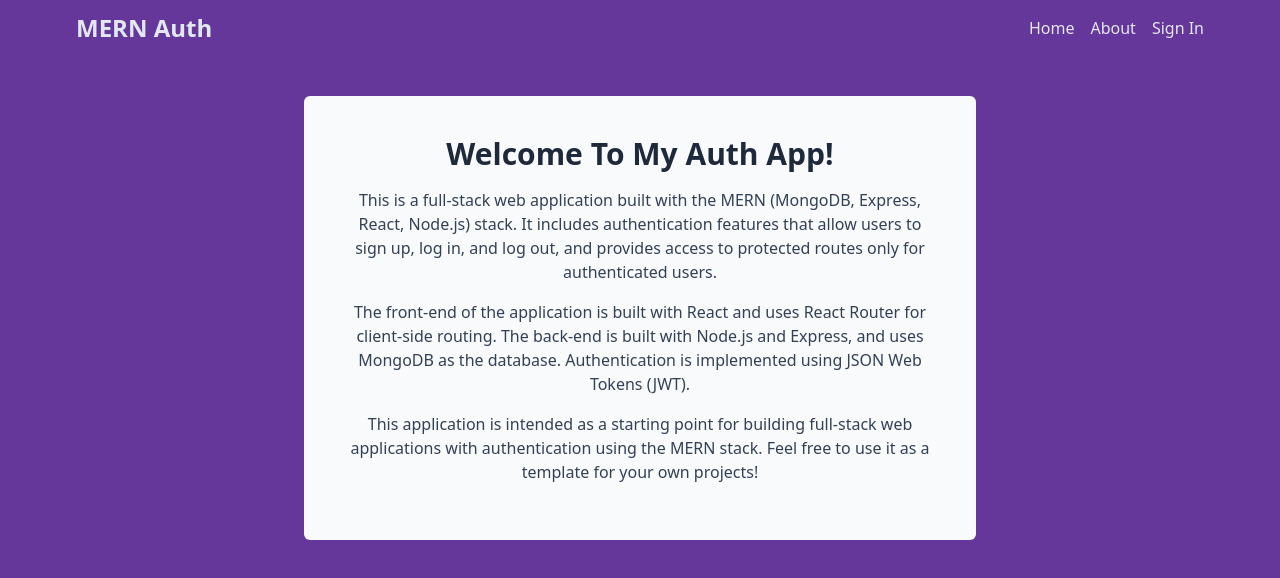
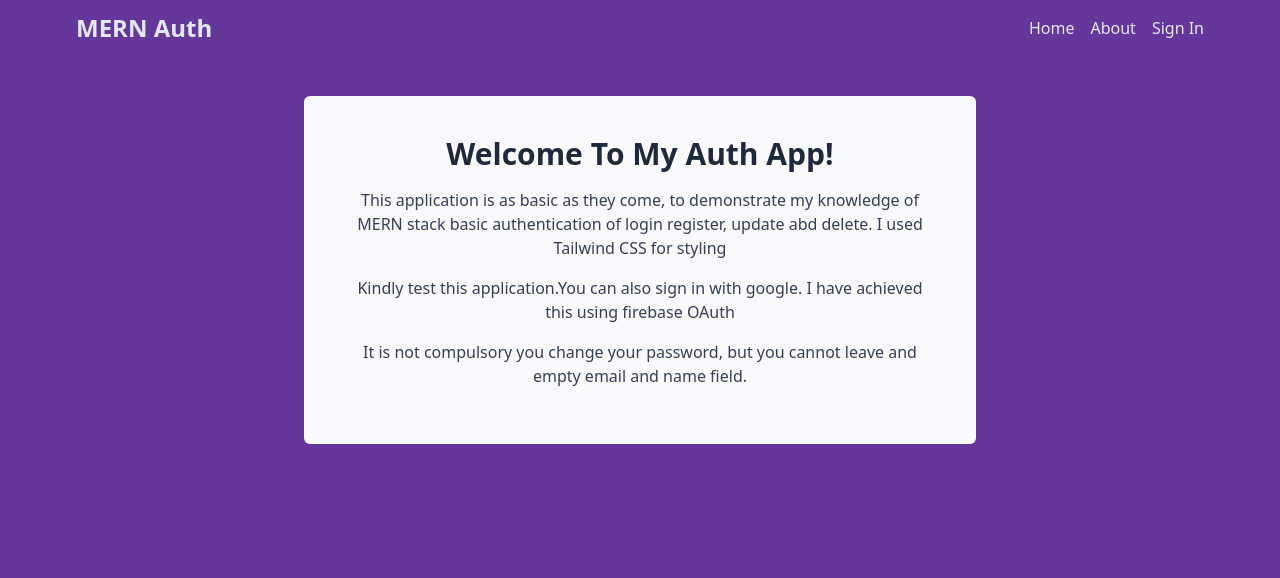
Before and after one commit to Ucheizzzy/mernauth, a React (Vite) app in the folder client/: page /about in a window 1280 px wide. Shown: the top 578 px of the page. Built offline with nearby package versions, Linux system fonts and the light colour scheme; no server answers.

Commit message:
ready for local deployment

```diff
--- a/client/src/components/SubmitBtn.jsx
+++ b/client/src/components/SubmitBtn.jsx
@@ -0,0 +1,13 @@
+import { useNavigation } from 'react-router-dom'
+
+const SubmitBtn = ({ title }) => {
+  const navigation = useNavigation()
+  const isSubmitting = navigation.state === 'submitting'
+  return (
+    <button type='submit' className='btn-nice' disabled={isSubmitting}>
+      {isSubmitting ? 'Loading..' : title}
+    </button>
+  )
+}
+
+export default SubmitBtn
--- a/client/src/components/index.jsx
+++ b/client/src/components/index.jsx
@@ -2,3 +2,4 @@ export { default as Navbar } from './Navbar'
 export { default as FormRow } from './FormRow'
 export { default as OAuth } from './OAuth'
 export { default as ErrorElement } from './ErrorElement'
+export { default as SubmitBtn } from './SubmitBtn'
--- a/client/src/pages/About.jsx
+++ b/client/src/pages/About.jsx
@@ -5,21 +5,17 @@ const About = () => {
         Welcome to my Auth App!
       </h1>
       <p className='mb-4 text-slate-700'>
-        This is a full-stack web application built with the MERN (MongoDB,
-        Express, React, Node.js) stack. It includes authentication features that
-        allow users to sign up, log in, and log out, and provides access to
-        protected routes only for authenticated users.
+        This application is as basic as they come, to demonstrate my knowledge
+        of MERN stack basic authentication of login register, update abd delete.
+        I used Tailwind CSS for styling
       </p>
       <p className='mb-4 text-slate-700'>
-        The front-end of the application is built with React and uses React
-        Router for client-side routing. The back-end is built with Node.js and
-        Express, and uses MongoDB as the database. Authentication is implemented
-        using JSON Web Tokens (JWT).
+        Kindly test this application.You can also sign in with google. I have
+        achieved this using firebase OAuth
       </p>
       <p className='mb-4 text-slate-700'>
-        This application is intended as a starting point for building full-stack
-        web applications with authentication using the MERN stack. Feel free to
-        use it as a template for your own projects!
+        It is not compulsory you change your password, but you cannot leave and
+        empty email and name field.
       </p>
     </div>
   )
--- a/client/src/pages/Login.jsx
+++ b/client/src/pages/Login.jsx
@@ -1,6 +1,6 @@
-import { Form, Link, redirect, useNavigation } from 'react-router-dom'
+import { Form, Link, redirect } from 'react-router-dom'
 import FormRow from '../components/FormRow'
-import { OAuth } from '../components'
+import { OAuth, SubmitBtn } from '../components'
 import customFetch from '../utils/customFetch'
 import { toast } from 'react-toastify'
 import { loginUser } from '../feature/userSlice'
@@ -31,17 +31,13 @@ export const loader = (store) => () => {
   return null
 }
 const Login = () => {
-  const navigation = useNavigation()
-  const isSubmitting = navigation.state === 'submitting'
   return (
     <div className='p-3 mt-10 max-w-md bg-slate-50 mx-auto text-slate-700 text-center rounded-md '>
       <h1 className='text-3xl font-semibold my-5'>Login</h1>
       <Form method='POST' className='flex flex-col gap-4 px-4 '>
         <FormRow type='email' name='email' labelText='Email' />
         <FormRow type='password' name='password' labelText='Password' />
-        <button type='submit' className='btn-nice' disabled={isSubmitting}>
-          {isSubmitting ? 'Loading..' : 'Submit'}
-        </button>
+        <SubmitBtn title='LOGIN' />
 
         <OAuth />
       </Form>
--- a/client/src/pages/Profile.jsx
+++ b/client/src/pages/Profile.jsx
@@ -1,10 +1,5 @@
-import {
-  redirect,
-  useLoaderData,
-  useNavigate,
-  useNavigation,
-} from 'react-router-dom'
-import { FormRow } from '../components'
+import { redirect, useLoaderData, useNavigate } from 'react-router-dom'
+import { SubmitBtn } from '../components'
 import { useDispatch, useSelector } from 'react-redux'
 import customFetch from '../utils/customFetch'
 import { toast } from 'react-toastify'
@@ -37,8 +32,6 @@ const Profile = () => {
   const [formData, setFormData] = useState({})
   const navigate = useNavigate()
   const currentUser = useLoaderData()
-  const navigation = useNavigation()
-  const isSubmitting = navigation.state === 'submitting'
   const dispatch = useDispatch()
 
   useEffect(() => {
@@ -76,9 +69,9 @@ const Profile = () => {
     e.preventDefault()
     try {
       const { data } = await customFetch.patch('/user/update-user', formData)
-      console.log(data)
       dispatch(updateUser(data))
       toast.success(data?.msg || 'User updated successfully')
+      navigate('/')
     } catch (error) {
       toast.error(error?.response?.data?.msg)
     }
@@ -109,7 +102,7 @@ const Profile = () => {
         } catch (error) {
           toast.error(error?.response?.data?.msg)
         }
-        Swal.fire('Deleted!', 'So sad to see you go. Thanks though!', 'success')
+        Swal.fire('Deleted!', 'Thank you for testing. Bye!', 'success')
       }
     })
   }
@@ -188,13 +181,7 @@ const Profile = () => {
           />
         </div>
 
-        <button
-          type='submit'
-          className='btn-nice uppercase'
-          disabled={isSubmitting}
-        >
-          {isSubmitting ? 'Loading..' : 'Update'}
-        </button>
+        <SubmitBtn title='UPDATE' />
       </form>
       <div className='flex justify-between items-center my-6'>
         <span className='text-red-600 cursor-pointer' onClick={handleDelete}>
--- a/client/src/pages/Register.jsx
+++ b/client/src/pages/Register.jsx
@@ -1,6 +1,6 @@
-import { Form, Link, redirect, useNavigation } from 'react-router-dom'
+import { Form, Link, redirect } from 'react-router-dom'
 import FormRow from '../components/FormRow'
-import { OAuth } from '../components'
+import { OAuth, SubmitBtn } from '../components'
 import customFetch from '../utils/customFetch'
 import { toast } from 'react-toastify'
 export const action = async ({ request }) => {
@@ -16,8 +16,6 @@ export const action = async ({ request }) => {
   }
 }
 const Register = () => {
-  const navigation = useNavigation()
-  const isSubmitting = navigation.state === 'submitting'
   return (
     <div className='p-3 mt-10 max-w-md bg-slate-50 mx-auto text-slate-700 text-center rounded-md'>
       <h1 className='text-3xl font-semibold my-5'>Register</h1>
@@ -25,10 +23,7 @@ const Register = () => {
         <FormRow type='text' name='name' labelText='Name' />
         <FormRow type='email' name='email' labelText='Email' />
         <FormRow type='password' name='password' labelText='Password' />
-        <button type='submit' className='btn-nice' disabled={isSubmitting}>
-          {isSubmitting ? 'Loading..' : 'Submit'}
-        </button>
-
+        <SubmitBtn title='REGISTER' />
         <OAuth />
       </Form>
       <div className='flex gap-2 text-center justify-center items-center my-6'>
```
Also changed, not shown: 1 other file (tests, documents, lock files or other folders).
